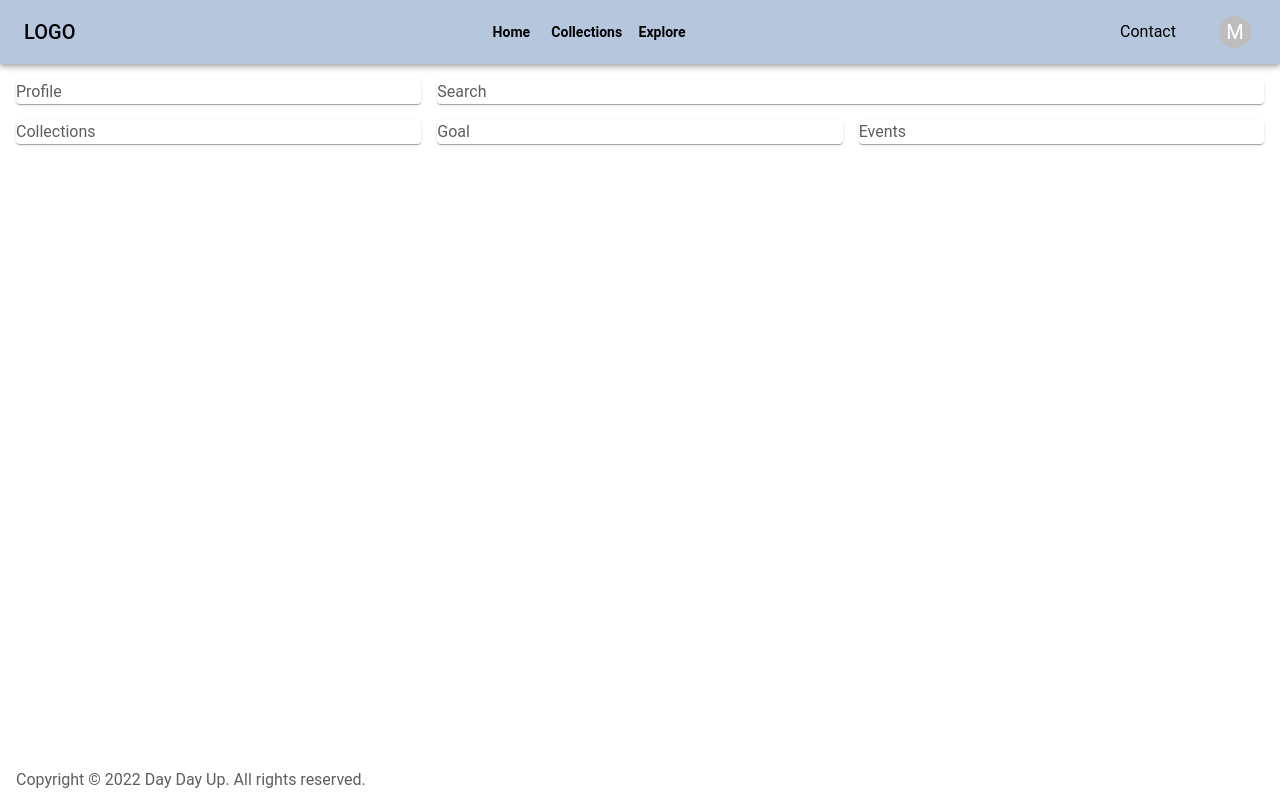
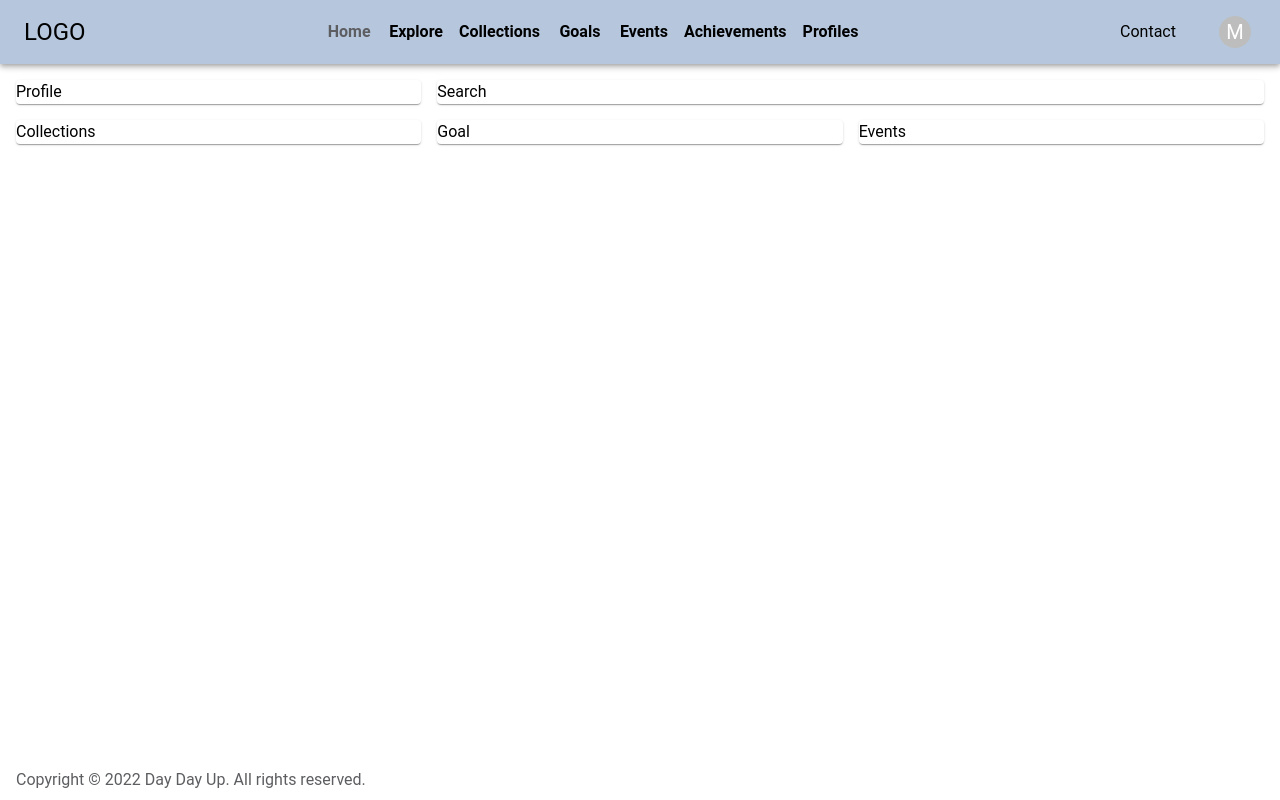
Before and after one commit to thegauraw/9900-book-readers-network, a React (Create React App) app in the folder frontend/: page / in a window 1280 px wide. Built offline with nearby package versions, Linux system fonts and the light colour scheme.

Commit message:
OT9900-77 create a responsive nav bar

```diff
--- a/frontend/src/components/Header.tsx
+++ b/frontend/src/components/Header.tsx
@@ -1,40 +1,19 @@
 import * as React from 'react';
-import { Theme } from '@mui/material/styles';
-import { makeStyles } from '@mui/styles';
-import AppBar from '@mui/material/AppBar';
-import Toolbar from '@mui/material/Toolbar';
-import Box from '@mui/material/Box';
-import Typography from '@mui/material/Typography';
-import Button from '@mui/material/Button';
-// import AccountCircle from '@mui/icons-material/AccountCircle';
+import { AppBar, Toolbar, Typography } from '@mui/material';
 
 import AccountMenu from './AccountMenu';
-import { Appctx } from '../utils/LocalContext';
-
-const useStyles = makeStyles((theme: Theme) => ({
-  headerContainer: {
-    display: 'flex',
-    justifyContent: 'space-between',
-  },
-}));
+import NavMenuVertical from './NavMenuVertical';
+import NavMenuHorizontal from './NavMenuHorizontal';
 
 const Header: React.FC = () => {
-  const classes = useStyles();
-
-  const context = React.useContext(Appctx);
-  console.log(context.logged);
-
   return (
-    <AppBar position="static">
-      <Toolbar className={classes.headerContainer}>
-        <Typography variant="h6" component="div">
+    <AppBar position="sticky" sx={{ display: 'flex', justifyContent: 'space-between' }}>
+      <Toolbar sx={{ justifyContent: 'space-between' }}>
+        <NavMenuVertical />
+        <Typography variant="h5" component="div">
           LOGO
         </Typography>
-        <Box>
-          <Button color="inherit">Home</Button>
-          <Button color="inherit">Collections</Button>
-          <Button color="inherit">Explore</Button>
-        </Box>
+        <NavMenuHorizontal />
         <AccountMenu />
       </Toolbar>
     </AppBar>
--- /dev/null
+++ b/frontend/src/components/NavMenuHorizontal.tsx
@@ -0,0 +1,34 @@
+import * as React from 'react';
+import { Box, Button } from '@mui/material';
+import { NavMenuList } from '../config/paths';
+import { useNavigate, useLocation } from 'react-router-dom';
+
+const NavMenuHorizontal: React.FC = () => {
+  let navigate = useNavigate();
+  const NavMenuKeys = Object.keys(NavMenuList) as (keyof typeof NavMenuList)[];
+  const location = useLocation();
+  return (
+    <Box
+      sx={{
+        flexGrow: 1,
+        display: { xs: 'none', md: 'flex' },
+        justifyContent: 'center',
+      }}
+    >
+      {NavMenuKeys.map((page) => {
+        const color = location.pathname === NavMenuList[page] ? 'text.secondary' : 'text.primary';
+        return (
+          <Button
+            key={page}
+            onClick={() => navigate(`${NavMenuList[page]}`)}
+            sx={{ color: color, display: 'flex', typography: 'h6' }}
+          >
+            {page}
+          </Button>
+        );
+      })}
+    </Box>
+  );
+};
+
+export default NavMenuHorizontal;
--- /dev/null
+++ b/frontend/src/components/NavMenuVertical.tsx
@@ -0,0 +1,67 @@
+import * as React from 'react';
+import { Box, Typography, IconButton, Menu, MenuItem } from '@mui/material';
+import MenuIcon from '@mui/icons-material/Menu';
+import { NavMenuList } from '../config/paths';
+import { useNavigate, useLocation } from 'react-router-dom';
+
+const NavMenuVertical: React.FC = () => {
+  let navigate = useNavigate();
+  const NavMenuKeys = Object.keys(NavMenuList) as (keyof typeof NavMenuList)[];
+  const location = useLocation();
+
+  const [anchorElNav, setAnchorElNav] = React.useState<
+    ((element: Element) => Element) | Element | null | undefined
+  >(null);
+  const handleOpenNavMenu = (event: React.KeyboardEvent | React.MouseEvent) => {
+    setAnchorElNav(event.currentTarget);
+  };
+  const handleCloseNavMenu = () => {
+    setAnchorElNav(null);
+  };
+
+  return (
+    <Box sx={{ display: { xs: 'flex', md: 'none' } }}>
+      <IconButton
+        size="large"
+        aria-label="account of current user"
+        aria-controls="menu-appbar"
+        aria-haspopup="true"
+        onClick={handleOpenNavMenu}
+        color="inherit"
+      >
+        <MenuIcon />
+      </IconButton>
+      <Menu
+        id="menu-appbar"
+        anchorEl={anchorElNav}
+        anchorOrigin={{
+          vertical: 'bottom',
+          horizontal: 'left',
+        }}
+        keepMounted
+        transformOrigin={{
+          vertical: 'top',
+          horizontal: 'left',
+        }}
+        open={Boolean(anchorElNav)}
+        onClose={handleCloseNavMenu}
+        sx={{
+          display: { xs: 'block', md: 'none' },
+        }}
+      >
+        {NavMenuKeys.map((page) => {
+          const color = location.pathname === NavMenuList[page] ? 'text.secondary' : 'text.primary';
+          return (
+            <MenuItem key={page} onClick={() => navigate(`${NavMenuList[page]}`)}>
+              <Typography textAlign="center" sx={{ p: 2, color: color, typography: 'h6' }}>
+                {page}
+              </Typography>
+            </MenuItem>
+          );
+        })}
+      </Menu>
+    </Box>
+  );
+};
+
+export default NavMenuVertical;
--- /dev/null
+++ b/frontend/src/config/paths.ts
@@ -0,0 +1,9 @@
+export const NavMenuList = {
+  Home: '/',
+  Explore: '/explore',
+  Collections: '/collections',
+  Goals: '/goals',
+  Events: '/events',
+  Achievements: '/achievements',
+  Profiles: '/profiles',
+};
--- a/frontend/src/theme.ts
+++ b/frontend/src/theme.ts
@@ -22,7 +22,7 @@ const theme = createTheme({
       paper: '#FFFFFF',
     },
     text: {
-      primary: '#5D5E61',
+      primary: '#000',
       secondary: '#5D5E61',
       disabled: '#5D5E61',
     },
@@ -36,6 +36,10 @@ const theme = createTheme({
       textTransform: 'capitalize',
       fontWeight: 600,
     },
+    h6: {
+      fontSize: '1rem',
+      fontWeight: 700,
+    },
   },
 });
 
```
